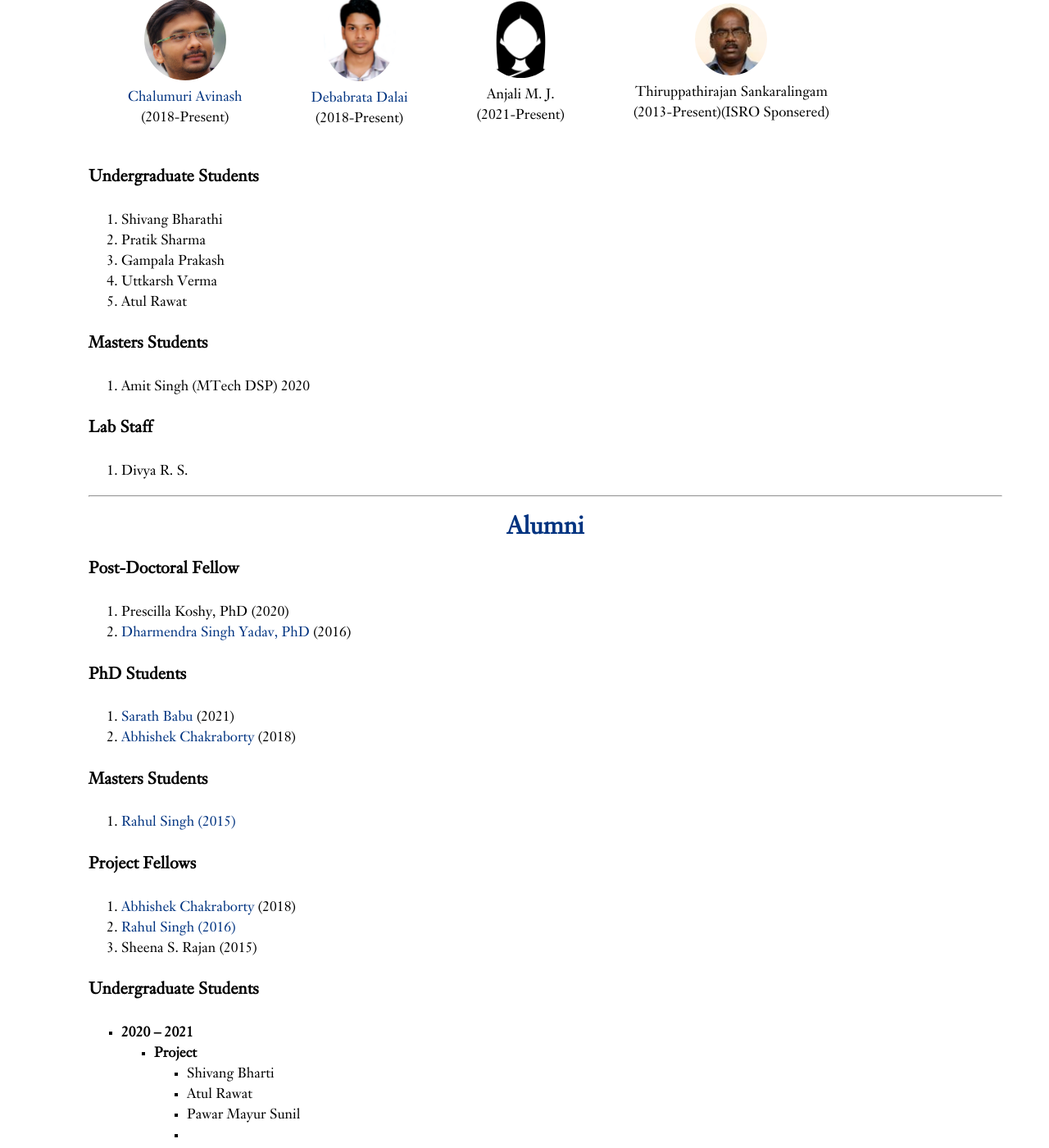
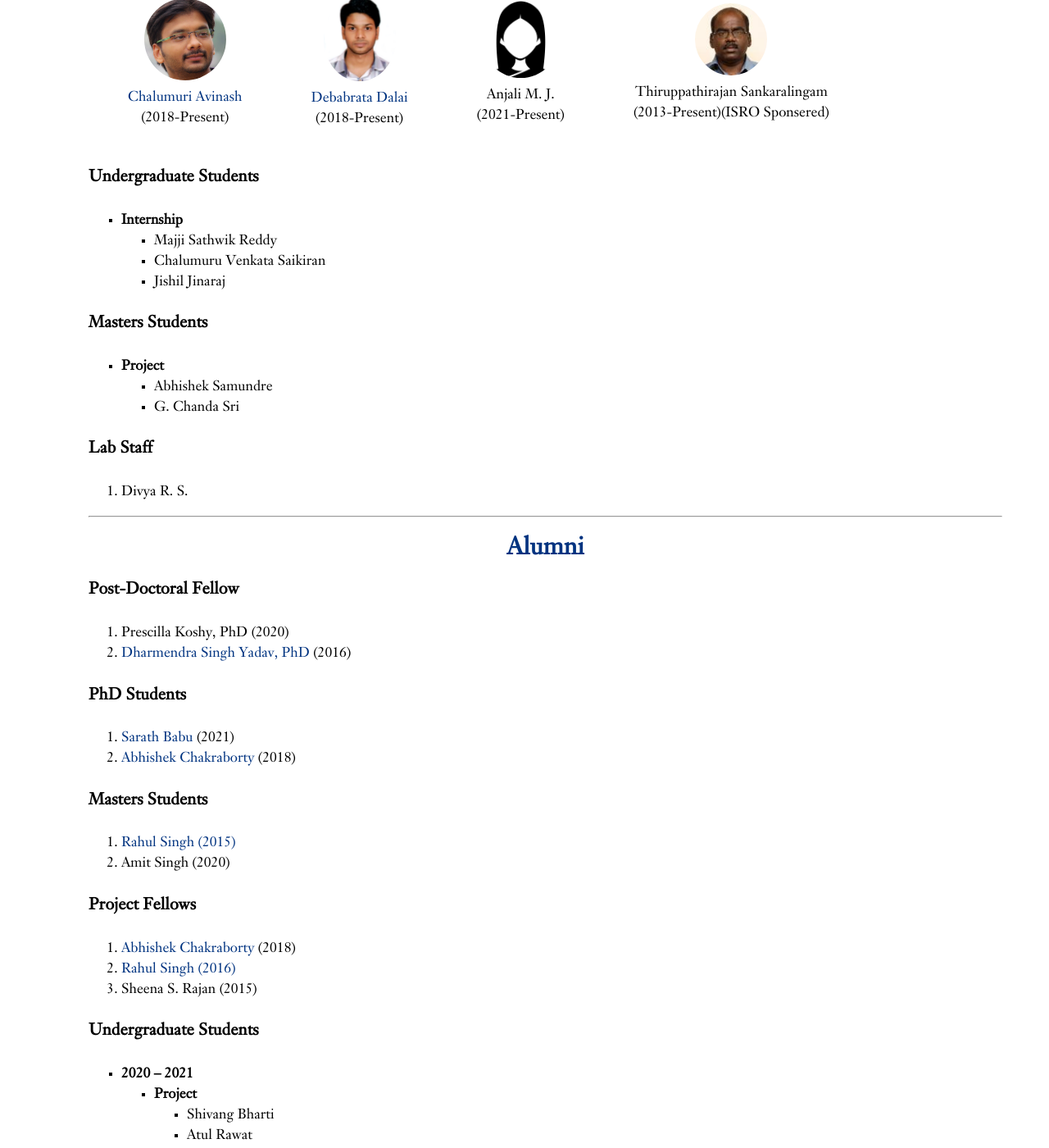
Before and after one commit to iist-sysnet/iist-sysnet.github.io, a Jekyll site: the page built from people.md, in a window 1280 px wide and 1400 px high, scrolled down 479 px. Shown: the whole window at 82% size. Built offline with Jekyll 4.4.1, drawn with Linux system fonts in a browser that asks for light colours; our own code applies the rules of GitHub Pages for plain Markdown files.

Commit message:
Update people.md

```diff
--- a/people.md
+++ b/people.md
@@ -27,14 +27,15 @@ Department of Avionics, IIST
 </table>
 
 #### Undergraduate Students
-1. Shivang Bharathi
-2. Pratik Sharma
-3. Gampala Prakash
-4. Uttkarsh Verma
-5. Atul Rawat
++ **Internship**
+    - Majji Sathwik Reddy
+    - Chalumuru Venkata Saikiran
+    - Jishil Jinaraj
 
 #### Masters Students
-1. Amit Singh (MTech DSP) 2020
++ **Project**
+    - Abhishek Samundre
+    - G. Chanda Sri
 
 #### Lab Staff
 1. Divya R. S.
```
Also changed, not shown: other parts of people.md (+1 -0 lines).
